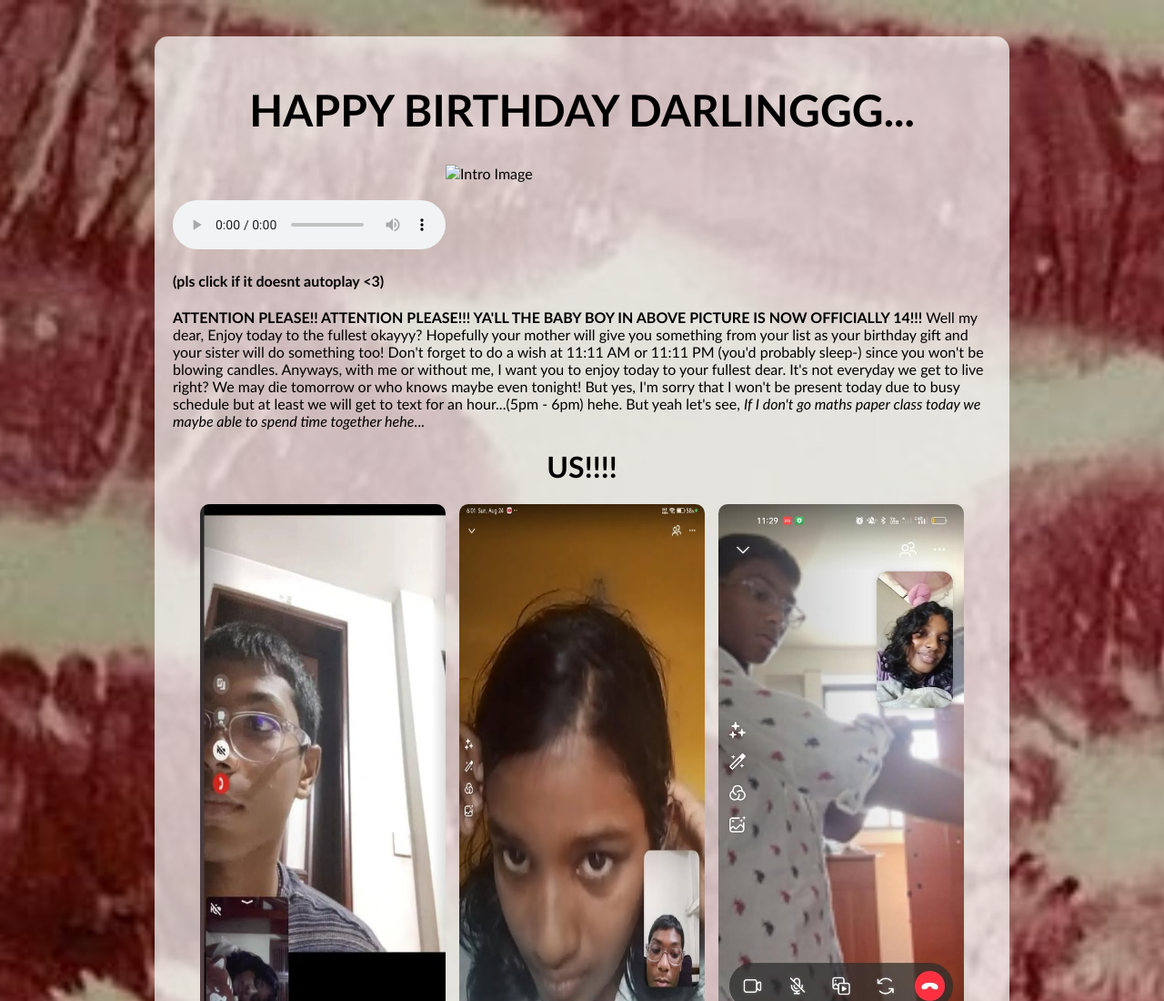
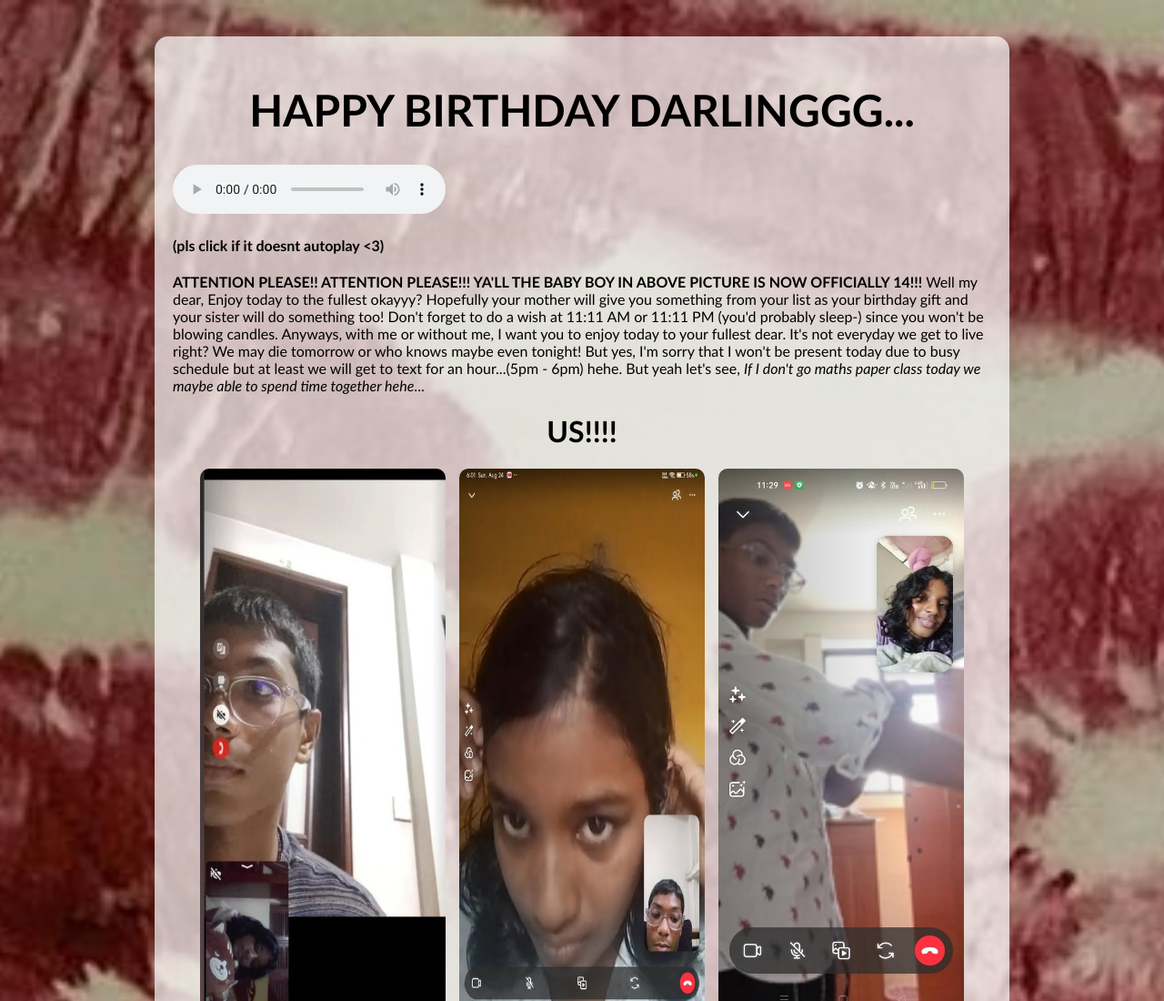
Before and after one commit to DarshRajK/glowing-potato, a plain HTML site: page index.html in a window 1280 px wide. Shown: the top 1100 px of the page at 91% size. Drawn offline with Linux system fonts and the light colour scheme.

Commit message:
Update index.html

```diff
--- a/index.html
+++ b/index.html
@@ -62,7 +62,6 @@
     <h1 class="big-title">HAPPY BIRTHDAY DARLINGGG...</h1>
 
     <!-- Placeholder for intro image -->
-    <img src="introimg.jpeg" alt="Intro Image" class="center-img">
 	<audio autoplay loop controls>
 	<source src="wnbyours.mp3" type="audio/mpeg">
 		Your browser does not support the audio element.
```
